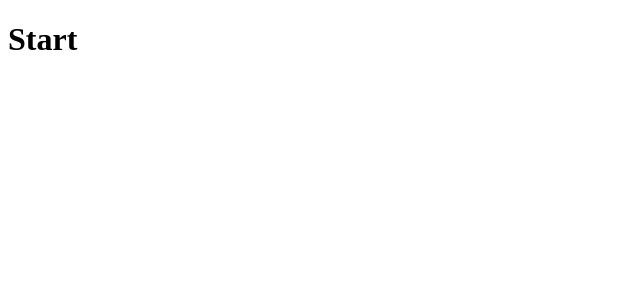
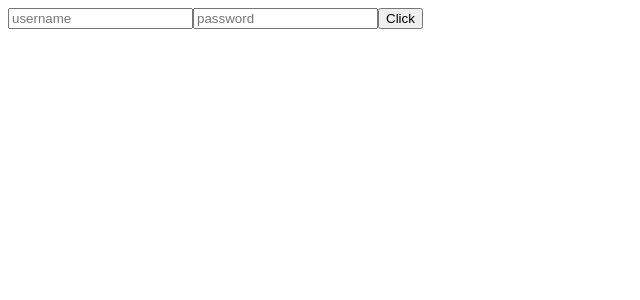
Before and after one commit to Aleksandr-Glebik/ulbi-tv-5-castom-hooks, a React (Create React App) app: page / in a window 1280 px wide. Shown: the top 300 px of the page, without its empty margins (0-640 px from the left). Built offline with nearby package versions, Linux system fonts and the light colour scheme.

Commit message:
feat: add hook  useInput

```diff
--- a/src/App.js
+++ b/src/App.js
@@ -1,8 +1,15 @@
+import React from "react"
+import useInput from "./hooks/useInput"
 
 function App() {
+  const username = useInput('')
+  const password = useInput('')
+
   return (
     <div>
-      <h1>Start</h1>
+      <input {...username} type={'text'} placeholder='username'/>
+      <input {...password} type={'text'} placeholder='password'/>
+      <button onClick={() => console.log(username.value, password.value)}>Click</button>
     </div>
   )
 }
--- /dev/null
+++ b/src/hooks/useInput.js
@@ -0,0 +1,13 @@
+import { useState } from "react"
+
+export default function useInput(initialValue) {
+    const [value, setValue] = useState(initialValue)
+
+    const onChange = (e) => {
+        setValue(e.target.value)
+    }
+
+    return {
+        value, onChange
+    }
+}
```
